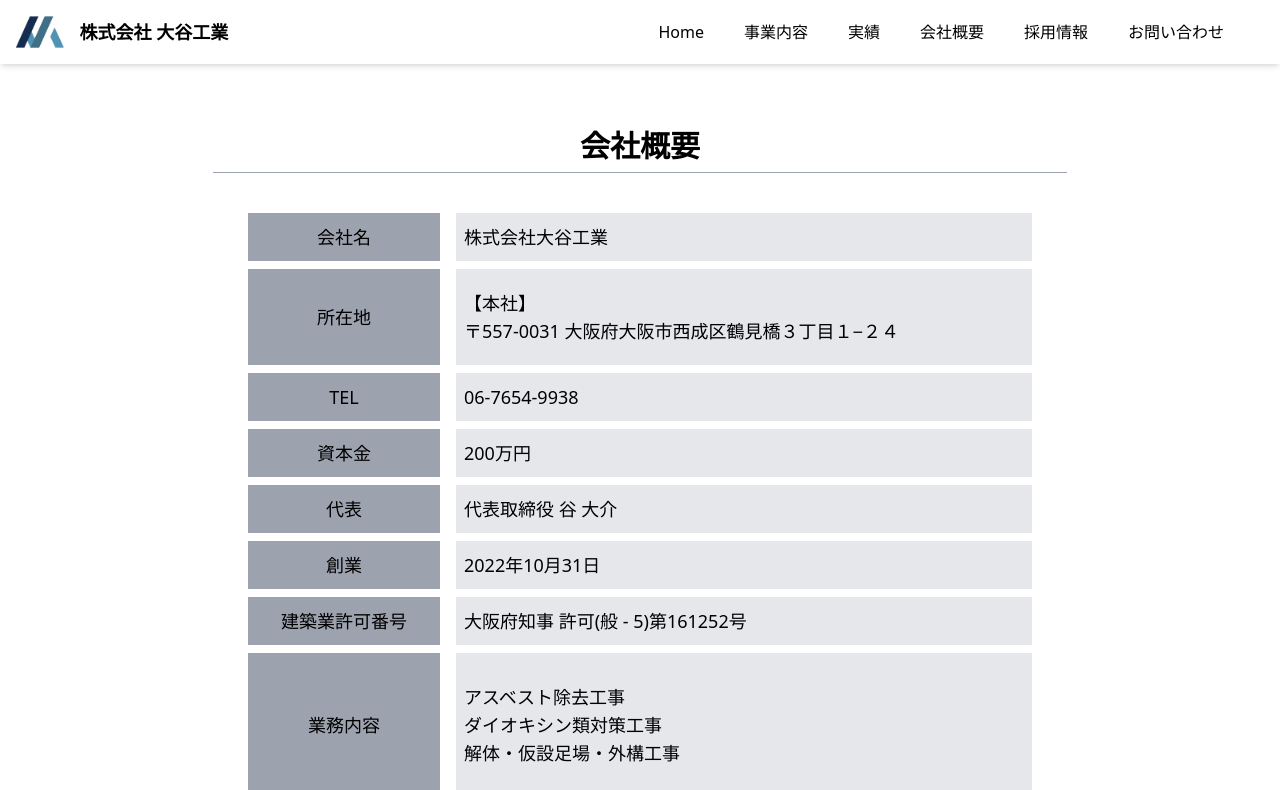
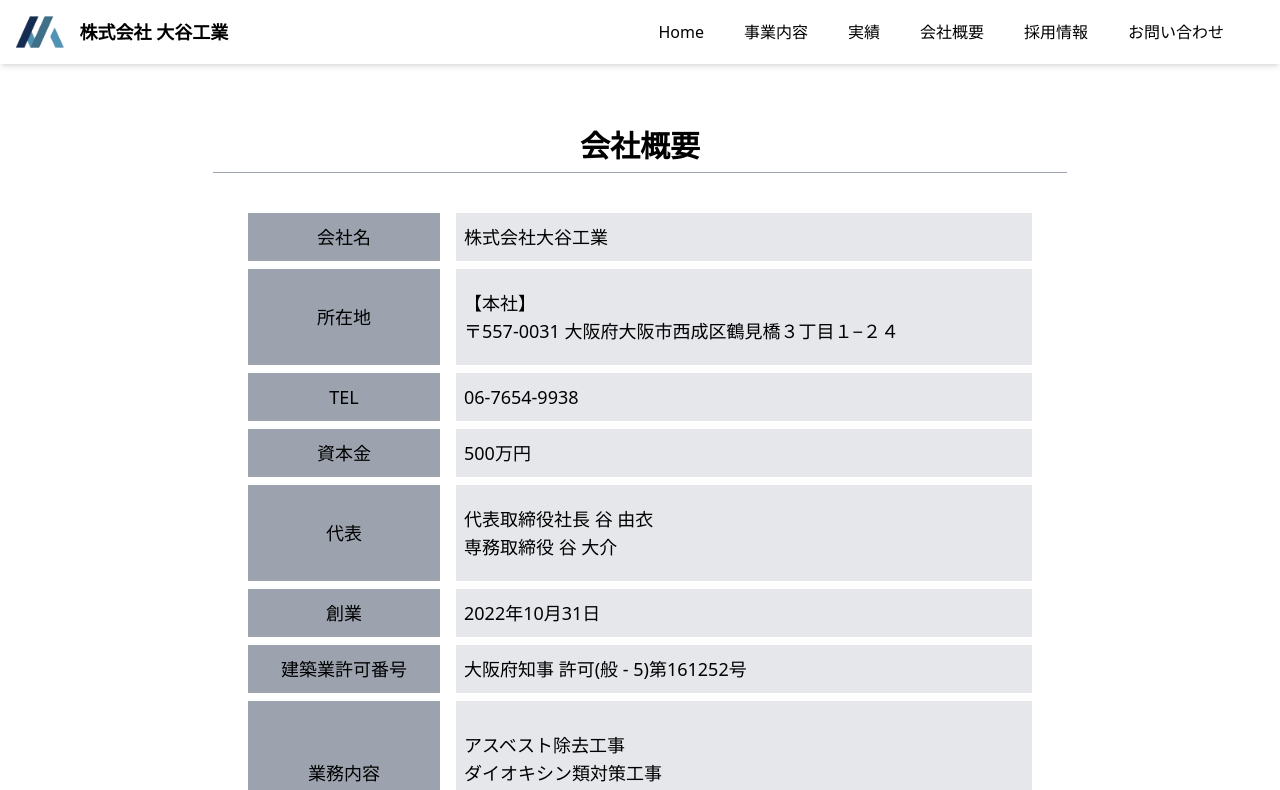
Before and after one commit to teppei1994667/OtaniKogyo_HP, a Next.js app: page /CompanyProfile in a window 1280 px wide. Shown: the top 790 px of the page. Built offline with nearby package versions, Linux system fonts and the light colour scheme.

Commit message:
CompanyProfile: 記載内容変更

```diff
--- a/src/app/CompanyProfile/component/CompanyProfileDetail.tsx
+++ b/src/app/CompanyProfile/component/CompanyProfileDetail.tsx
@@ -35,15 +35,18 @@ export const CompanyProfileDetail = () => {
           <p className="text-lg">資本金</p>
         </Grid>
         <Grid className="flex items-center bg-gray-200 h-12 w-5/6 sm:w-3/5 lg:w-144 sm:ml-4 pl-2">
-          <p className="text-lg">200万円</p>
+          <p className="text-lg">500万円</p>
         </Grid>
       </Grid>
       <Grid container className="justify-center mt-2">
-        <Grid className="flex items-center bg-gray-400 h-12 w-5/6 sm:w-48 sm:justify-center pl-2 sm:pl-0">
-          <p className="text-lg">代表</p>
+        <Grid className="flex items-center bg-gray-400 h-12 sm:h-24 w-5/6 sm:w-48 sm:justify-center pl-2 sm:pl-0">
+          <p className="font-medium text-lg">代表</p>
         </Grid>
-        <Grid className="flex items-center bg-gray-200 h-12 w-5/6 sm:w-3/5 lg:w-144 sm:ml-4 pl-2">
-          <p className="text-lg">代表取締役 谷 大介</p>
+        <Grid className="flex flex-col sm:justify-center bg-gray-200 h-32 sm:h-24 w-5/6 sm:w-3/5 lg:w-144 sm:ml-4 pt-4 sm:pt-0 pl-2">
+          <p className="text-lg">代表取締役社長 谷 由衣</p>
+          <p className="text-lg whitespace-pre-line md:whitespace-normal">
+            専務取締役 谷 大介
+          </p>
         </Grid>
       </Grid>
       <Grid container className="justify-center mt-2">
```
